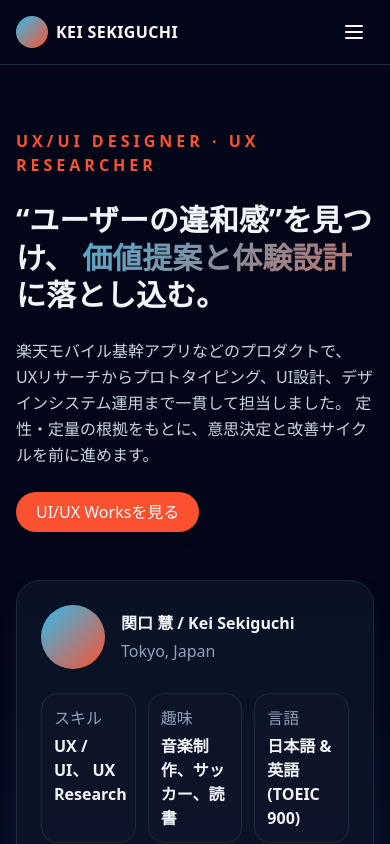
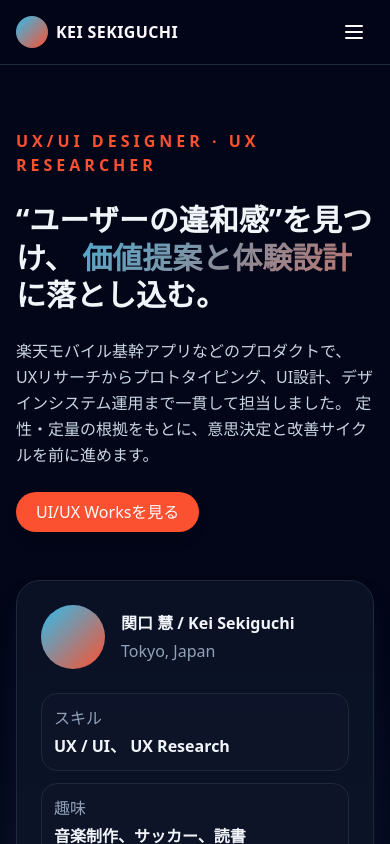
Before and after one commit to 5ad6/kuick-portfolio, a Vue app: page / in a window 390 px wide. Shown: the top 844 px of the page. Built offline with nearby package versions, Linux system fonts and the light colour scheme.

Commit message:
minor updates

```diff
--- a/src/views/Home.vue
+++ b/src/views/Home.vue
@@ -135,7 +135,7 @@
 
               <!-- 右側: 詳細情報 -->
               <div class="space-y-4">
-                <div class="grid grid-cols-3 gap-3 text-base">
+                <div class="grid grid-cols-1 md:grid-cols-3 gap-3 text-base">
                   <div class="rounded-2xl bg-slate-900/60 border border-slate-800 p-3">
                     <p class="text-slate-400">スキル</p>
                     <p class="text-base font-semibold mt-1">UX / UI、 UX Research</p>
```
